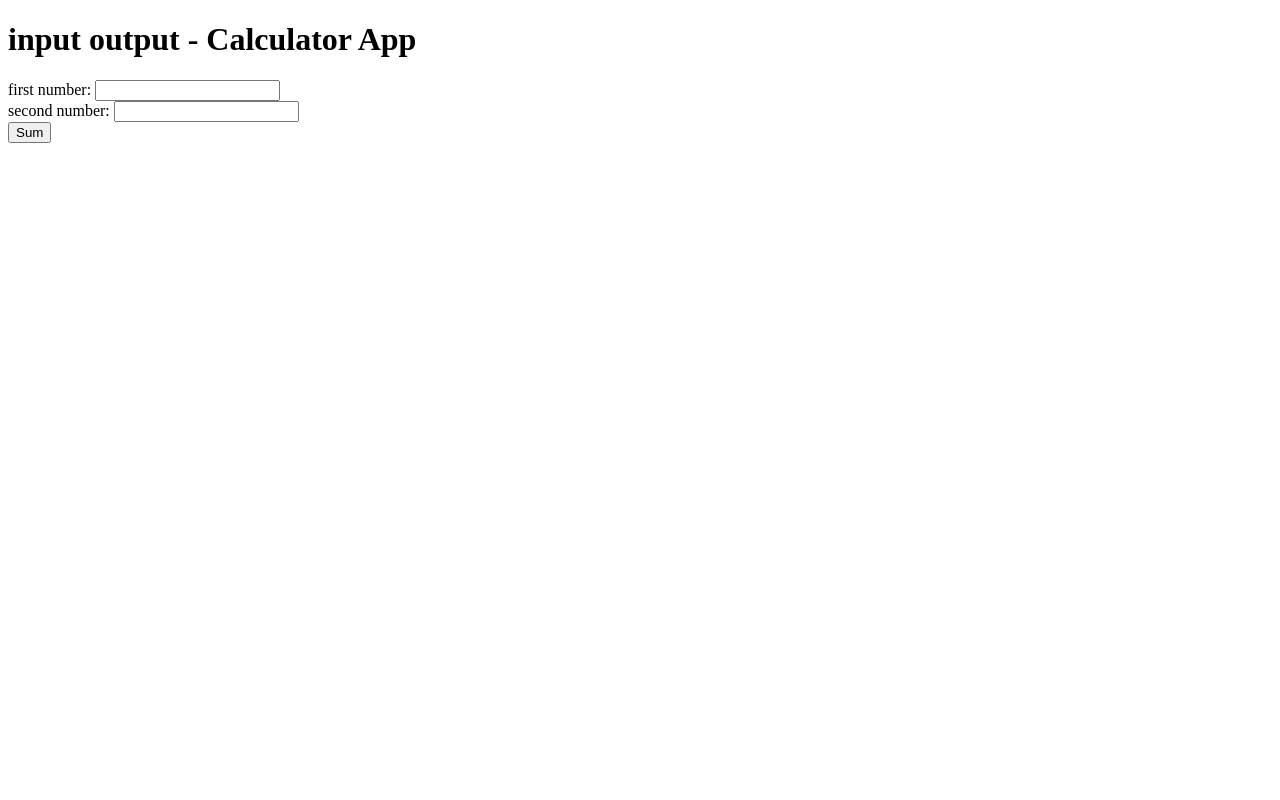
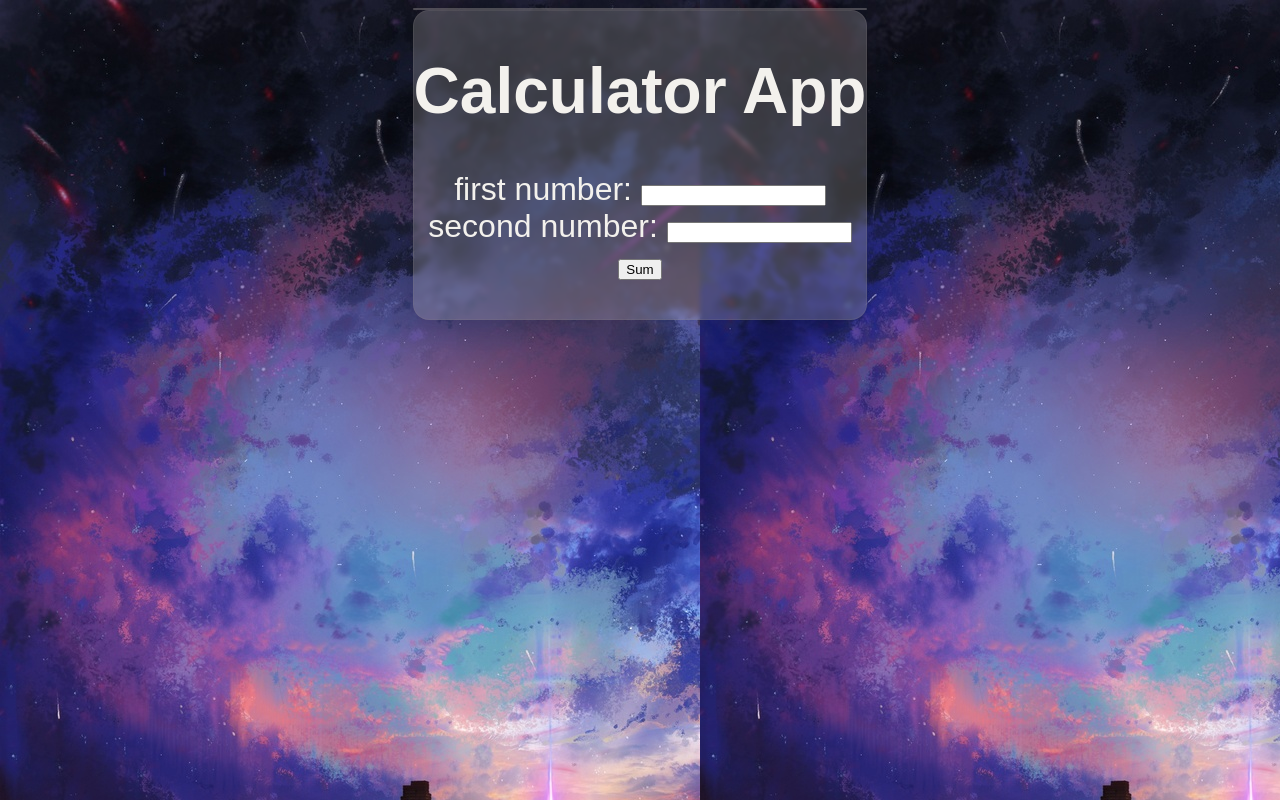
Before and after one commit to zobariyahn/calculator-app, a plain HTML site: page index.html in a window 1280 px wide. Drawn offline with Linux system fonts and the light colour scheme.

Commit message:
converter

```diff
--- a/index.html
+++ b/index.html
@@ -5,8 +5,14 @@
     <meta name="viewport" content="width=device-width, initial-scale=1.0">
     <title>Document</title>
 </head>
+<link rel="stylesheet" href="style.css">
+<center><body class="body">
+    <div class="bodyleft">
+
+    </div>
+    <div class="bodyright">
 <body>
-    <h1>input output - Calculator App</h1>
+   <center> <h1>Calculator App</h1><center>
     <form onsubmit="doSum(event)">
 
         first number: <input type="number" id="firstNumber" required step="0.01">
@@ -22,6 +28,8 @@
 
 
     </form>
+</div>
+</center>
     <script src="script.mjs"></script>
 </body>
 </html>
--- a/style.css
+++ b/style.css
@@ -0,0 +1,43 @@
+.body{
+     background-image: url('./4524504-xiaopaopao711-night-sky-starry-night-sunset-cityscape-clouds-sun-building.jpg');
+    color: rgb(243, 241, 237);
+    font-size: xx-large;
+    border-radius: 10px 15px;
+    border-color: rgb(245, 236, 236);
+    background-color: rgb(239, 233, 245);
+    display: flex;
+    justify-content: center;
+    align-items: center;
+    font-family: Arial, Helvetica, sans-serif;
+    }
+   div{
+
+/* From https://css.glass */
+background: rgba(206, 202, 202, 0.24);
+border-radius: 16px;
+box-shadow: 0 4px 30px rgba(0, 0, 0, 0.1);
+backdrop-filter: blur(2.6px);
+-webkit-backdrop-filter: blur(2.6px);
+border: 1px solid rgba(136, 128, 128, 0.2);
+   }
+   .button{
+    font-size: xx-large;
+    font-weight: 100;
+    background-color: rgb(32, 30, 28);
+}
+.placeholder{
+    font-size: xx-large;
+    font-weight: 100;
+}
+
+
+
+
+
+
+
+
+
+
+
+}
```
Also changed, not shown: 4524504-xiaopaopao711-night-sky-starry-night-sunset-cityscape-clouds-sun-building.jpg (added).
